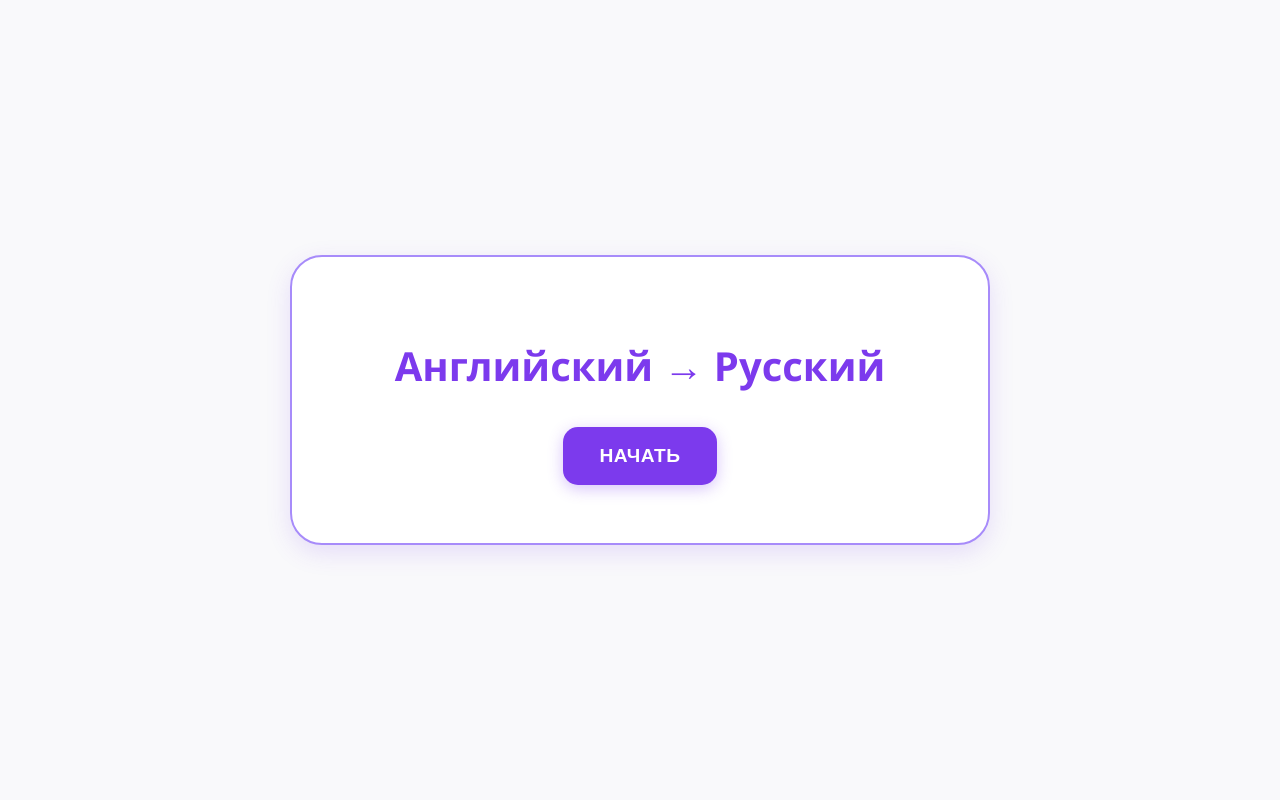
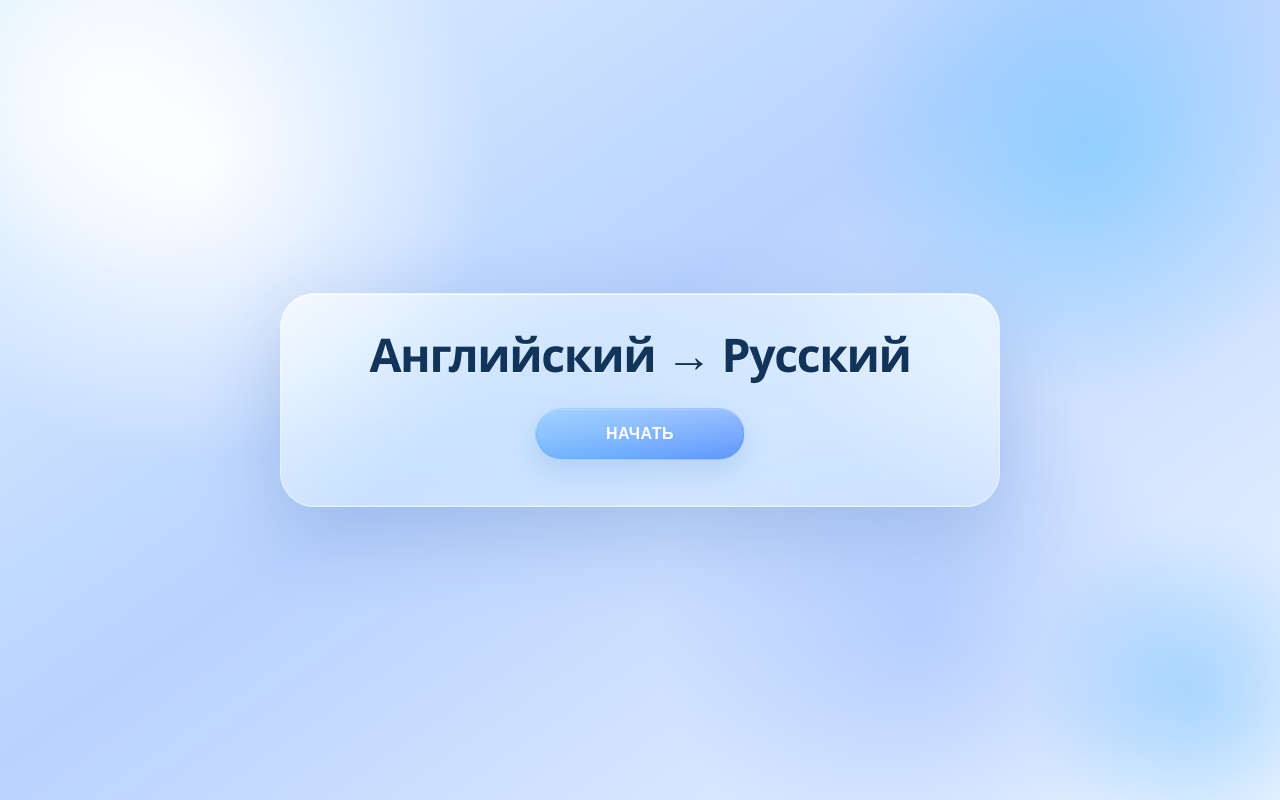
Before and after one commit to mixvlar/repword, a Flask app: page /enru in a window 1280 px wide. Run offline with Flask 3, Linux system fonts and the light colour scheme.

Commit message:
Design changes

```diff
--- a/static/css/style.css
+++ b/static/css/style.css
@@ -1,188 +1,366 @@
 :root {
-    --primary: #7c3aed;      /* насыщенный фиолетовый */
-    --secondary: #a78bfa;    /* мягкий лавандовый */
-    --bg: #f9f9fb;           /* светлый фон страницы */
-    --card-bg: #ffffff;       /* фон карточки */
-    --text-color: #1f2937;   /* темно-серый текст */
-    --accent: #8b5cf6;       /* дополнительный фиолетовый для выделений */
-    --input-bg: #f3f4f6;     /* светлый фон для инпутов */
+    --bg-top: #dff2ff;
+    --bg-mid: #b9d2ff;
+    --bg-bottom: #eef6ff;
+    --glass: rgba(255, 255, 255, 0.22);
+    --glass-strong: rgba(255, 255, 255, 0.34);
+    --glass-stroke: rgba(255, 255, 255, 0.45);
+    --shadow: rgba(46, 91, 160, 0.22);
+    --text-color: #16304b;
+    --text-soft: rgba(22, 48, 75, 0.72);
+    --primary: #2f74ff;
+    --primary-strong: #145df0;
+    --accent: #69c7ff;
+    --green: #2dbca4;
+    --red: #ff6a88;
+    --input-bg: rgba(255, 255, 255, 0.24);
+}
+
+* {
+    box-sizing: border-box;
+}
+
+html {
+    min-height: 100%;
 }
 
 body {
-    font-family: 'Segoe UI', sans-serif;
-    background: var(--bg);
+    position: relative;
+    overflow-x: hidden;
+    font-family: "Segoe UI", sans-serif;
+    background:
+        radial-gradient(circle at 15% 20%, rgba(255, 255, 255, 0.95), transparent 24%),
+        radial-gradient(circle at 85% 18%, rgba(105, 199, 255, 0.55), transparent 20%),
+        radial-gradient(circle at 72% 78%, rgba(124, 164, 255, 0.36), transparent 24%),
+        linear-gradient(145deg, var(--bg-top), var(--bg-mid) 45%, var(--bg-bottom));
     display: flex;
     justify-content: center;
     align-items: center;
     min-height: 100vh;
     margin: 0;
+    padding: 32px 16px;
     color: var(--text-color);
 }
 
-.card {
-    background: var(--card-bg);
-    padding: 3rem;
-    border-radius: 2rem;
-    box-shadow: 0 8px 25px rgba(124, 58, 237, 0.15);
-    width: 600px;
-    text-align: center;
-    border: 2px solid var(--secondary);
-    transition: transform 0.3s ease, box-shadow 0.3s ease;
+body::before,
+body::after {
+    content: "";
+    position: fixed;
+    inset: auto;
+    width: 360px;
+    height: 360px;
+    border-radius: 50%;
+    filter: blur(20px);
+    z-index: 0;
+    pointer-events: none;
 }
 
-.card:hover {
-    transform: translateY(-5px);
-    box-shadow: 0 12px 35px rgba(124, 58, 237, 0.25);
+body::before {
+    top: -80px;
+    left: -70px;
+    background: radial-gradient(circle, rgba(255, 255, 255, 0.9), rgba(255, 255, 255, 0.08) 65%, transparent 72%);
 }
 
-h2, h3 {
-    font-size: 2.5rem;
-    margin-bottom: 1.5rem;
-    color: var(--primary);
+body::after {
+    right: -90px;
+    bottom: -70px;
+    background: radial-gradient(circle, rgba(67, 169, 255, 0.4), rgba(255, 255, 255, 0.06) 68%, transparent 74%);
+}
+
+.card {
+    position: relative;
+    z-index: 1;
+    width: min(100%, 720px);
+    padding: 36px;
+    text-align: center;
+    border-radius: 34px;
+    border: 1px solid var(--glass-stroke);
+    background:
+        linear-gradient(180deg, rgba(255, 255, 255, 0.34), rgba(255, 255, 255, 0.14)),
+        rgba(255, 255, 255, 0.18);
+    box-shadow:
+        0 24px 80px var(--shadow),
+        inset 0 1px 0 rgba(255, 255, 255, 0.78),
+        inset 0 -1px 0 rgba(255, 255, 255, 0.16);
+    backdrop-filter: blur(24px) saturate(150%);
+    -webkit-backdrop-filter: blur(24px) saturate(150%);
+    overflow: hidden;
+}
+
+.card::before {
+    content: "";
+    position: absolute;
+    inset: 0;
+    background:
+        linear-gradient(135deg, rgba(255, 255, 255, 0.4), transparent 32%),
+        radial-gradient(circle at top right, rgba(255, 255, 255, 0.45), transparent 30%);
+    pointer-events: none;
+}
+
+.card > * {
+    position: relative;
+    z-index: 1;
+}
+
+h2,
+h3 {
+    margin: 0 0 20px;
+    color: #12345b;
+    font-size: clamp(2rem, 4vw, 2.9rem);
+    line-height: 1.05;
+    letter-spacing: -0.03em;
+    text-shadow: 0 1px 0 rgba(255, 255, 255, 0.45);
 }
 
 p {
-    font-size: 1.5rem;
+    font-size: 1.1rem;
+    color: var(--text-soft);
+}
+
+a {
+    color: inherit;
+    text-decoration: none;
 }
 
 .btn {
+    position: relative;
     cursor: pointer;
-    padding: 18px 36px;
-    border-radius: 15px;
-    border: none;
-    margin: 10px;
-    font-weight: bold;
-    font-size: 1.2rem;
-    transition: all 0.3s ease;
+    min-width: 210px;
+    padding: 16px 28px;
+    margin: 10px 8px;
+    border-radius: 999px;
+    border: 1px solid rgba(255, 255, 255, 0.42);
+    font-size: 1rem;
+    font-weight: 700;
+    letter-spacing: 0.03em;
     text-transform: uppercase;
-    letter-spacing: 0.5px;
+    color: #fff;
+    transition: transform 0.25s ease, box-shadow 0.25s ease, background 0.25s ease, border-color 0.25s ease;
+    box-shadow:
+        0 12px 30px rgba(61, 121, 214, 0.2),
+        inset 0 1px 0 rgba(255, 255, 255, 0.48);
+    backdrop-filter: blur(18px);
+    -webkit-backdrop-filter: blur(18px);
+}
+
+.btn::before {
+    content: "";
+    position: absolute;
+    inset: 1px;
+    border-radius: inherit;
+    background: linear-gradient(180deg, rgba(255, 255, 255, 0.38), rgba(255, 255, 255, 0.06));
+    opacity: 0.9;
+    pointer-events: none;
+}
+
+.btn:hover {
+    transform: translateY(-2px) scale(1.01);
+    box-shadow:
+        0 18px 36px rgba(61, 121, 214, 0.24),
+        inset 0 1px 0 rgba(255, 255, 255, 0.54);
+}
+
+.btn:active {
+    transform: translateY(0);
+}
+
+.btn-blue,
+.btn-green,
+.btn-red,
+.btn-outline {
+    background: rgba(255, 255, 255, 0.14);
 }
 
 .btn-blue {
-    background: var(--primary);
-    color: #ffffff;
-    box-shadow: 0 4px 15px rgba(124, 58, 237, 0.3);
+    background: linear-gradient(135deg, rgba(100, 180, 255, 0.88), rgba(47, 116, 255, 0.76));
 }
-.btn-blue:hover {
-    background: var(--accent);
-    transform: scale(1.05);
-    box-shadow: 0 6px 20px rgba(124, 58, 237, 0.4);
+
+.btn-green {
+    background: linear-gradient(135deg, rgba(88, 225, 210, 0.84), rgba(45, 188, 164, 0.76));
 }
 
 .btn-red {
-    background: #ff5959;
-    color: #ffffff;
-    box-shadow: 0 4px 15px rgba(124, 58, 237, 0.3);
-}
-.btn-red:hover {
-    background: #ff5959;
-    transform: scale(1.05);
-    box-shadow: 0 6px 20px #ff5959;
+    background: linear-gradient(135deg, rgba(255, 159, 183, 0.84), rgba(255, 106, 136, 0.74));
 }
 
-
 .btn-outline {
-    background: transparent;
-    border: 2px solid var(--primary);
-    color: var(--primary);
-    box-shadow: none;
-}
-.btn-outline:hover {
-    background: var(--primary);
-    color: #ffffff;
-    transform: scale(1.05);
+    color: #1a4f80;
+    background: rgba(255, 255, 255, 0.22);
+    border-color: rgba(255, 255, 255, 0.58);
 }
 
-.btn-green {
-    background: #a5b4fc; /* мягкий фиолетово-голубой */
-    color: var(--card-bg);
-    box-shadow: 0 4px 12px rgba(167, 139, 250, 0.3);
-}
-.btn-green:hover {
-    background: #818cf8;
-    transform: scale(1.05);
+input,
+textarea {
+    width: 100%;
+    margin: 16px 0;
+    padding: 18px 20px;
+    border-radius: 22px;
+    border: 1px solid rgba(255, 255, 255, 0.48);
+    outline: none;
+    background:
+        linear-gradient(180deg, rgba(255, 255, 255, 0.34), rgba(255, 255, 255, 0.16)),
+        var(--input-bg);
+    color: var(--text-color);
+    box-shadow:
+        inset 0 1px 0 rgba(255, 255, 255, 0.65),
+        0 10px 24px rgba(77, 120, 190, 0.12);
+    transition: border-color 0.25s ease, box-shadow 0.25s ease, transform 0.25s ease;
 }
 
 input {
-    width: 100%;
-    padding: 18px;
-    border: 2px solid #e5e7eb;
-    border-radius: 15px;
-    margin: 20px 0;
-    outline: none;
-    font-size: 1.6rem;
+    font-size: 1.25rem;
     text-align: center;
-    background: var(--input-bg);
-    color: var(--text-color);
-    box-sizing: border-box;
-    transition: border 0.3s ease, box-shadow 0.3s ease;
 }
 
 textarea {
-    width: 100%;
     min-height: 320px;
-    padding: 18px;
-    border: 2px solid #e5e7eb;
-    border-radius: 15px;
-    margin: 20px 0;
-    outline: none;
-    font-size: 1.1rem;
-    background: var(--input-bg);
-    color: var(--text-color);
-    box-sizing: border-box;
-    transition: border 0.3s ease, box-shadow 0.3s ease;
     resize: vertical;
+    font-size: 1rem;
+    line-height: 1.6;
     font-family: Consolas, monospace;
 }
 
-input:focus {
-    border-color: var(--primary);
-    box-shadow: 0 0 10px rgba(124, 58, 237, 0.3);
+input::placeholder,
+textarea::placeholder {
+    color: rgba(22, 48, 75, 0.55);
 }
 
+input:focus,
 textarea:focus {
-    border-color: var(--primary);
-    box-shadow: 0 0 10px rgba(124, 58, 237, 0.3);
+    border-color: rgba(255, 255, 255, 0.8);
+    box-shadow:
+        inset 0 1px 0 rgba(255, 255, 255, 0.8),
+        0 0 0 4px rgba(100, 180, 255, 0.18),
+        0 16px 32px rgba(77, 120, 190, 0.18);
+    transform: translateY(-1px);
 }
 
 table {
     width: 100%;
-    border-collapse: collapse;
-    margin-top: 30px;
-    font-size: 1.2rem;
+    margin-top: 28px;
+    border-collapse: separate;
+    border-spacing: 0 10px;
+    font-size: 1.05rem;
 }
 
-th, td {
-    border: 2px solid #e5e7eb;
-    padding: 15px;
+th,
+td {
+    padding: 14px 16px;
     text-align: center;
-}
-th {
-    background: var(--secondary);
-    color: #ffffff;
+    background: rgba(255, 255, 255, 0.18);
+    border-top: 1px solid rgba(255, 255, 255, 0.44);
+    border-bottom: 1px solid rgba(255, 255, 255, 0.18);
 }
 
-.hidden { display: none; }
-.feedback-text {
-    font-size: 1.8rem;
-    margin: 20px 0;
-    color: var(--primary);
+th:first-child,
+td:first-child {
+    border-radius: 16px 0 0 16px;
 }
 
+th:last-child,
+td:last-child {
+    border-radius: 0 16px 16px 0;
+}
+
+th {
+    color: #194a78;
+    background: rgba(255, 255, 255, 0.3);
+}
+
+#q-counter,
+#q-feedback,
+#q-extra-info,
+#q-transcription,
+.feedback-text,
 .mode-help {
-    margin-bottom: 1.5rem;
+    color: var(--text-soft);
+}
+
+#q-question {
+    margin-bottom: 12px;
+}
+
+#q-feedback,
+.feedback-text {
+    margin: 18px 0;
+    font-size: 1.1rem;
+}
+
+#q-extra-info,
+#q-transcription {
+    margin-bottom: 12px;
+    font-size: 0.98rem;
 }
 
 #q-actions {
     display: flex;
     justify-content: center;
     align-items: center;
-    gap: 15px;
-    margin-top: 20px;
-    flex-wrap: wrap; /* Чтобы на узких экранах кнопки не слипались */
+    gap: 14px;
+    margin-top: 18px;
+    flex-wrap: wrap;
 }
 
-/* Принудительно сделаем кнопки в фидбеке чуть компактнее, если нужно */
-#q-actions .btn {
-    margin: 5px;
+#q-actions .btn,
+.btn-group .btn {
+    min-width: 160px;
+    margin: 4px;
 }
+
+.hidden {
+    display: none;
+}
+
+.text-sm {
+    font-size: 0.95rem;
+}
+
+.italic {
+    font-style: italic;
+}
+
+.mb-2 {
+    margin-bottom: 0.5rem;
+}
+
+.mb-4 {
+    margin-bottom: 1rem;
+}
+
+.text-gray-400,
+.text-gray-500 {
+    color: var(--text-soft);
+}
+
+@media (max-width: 768px) {
+    body {
+        align-items: stretch;
+        padding: 18px 12px;
+    }
+
+    .card {
+        width: 100%;
+        padding: 24px 18px;
+        border-radius: 28px;
+    }
+
+    .btn {
+        width: 100%;
+        min-width: 0;
+        margin: 8px 0;
+    }
+
+    input {
+        font-size: 1.1rem;
+    }
+
+    textarea {
+        min-height: 240px;
+    }
+
+    th,
+    td {
+        padding: 12px 10px;
+        font-size: 0.92rem;
+    }
+}
```
